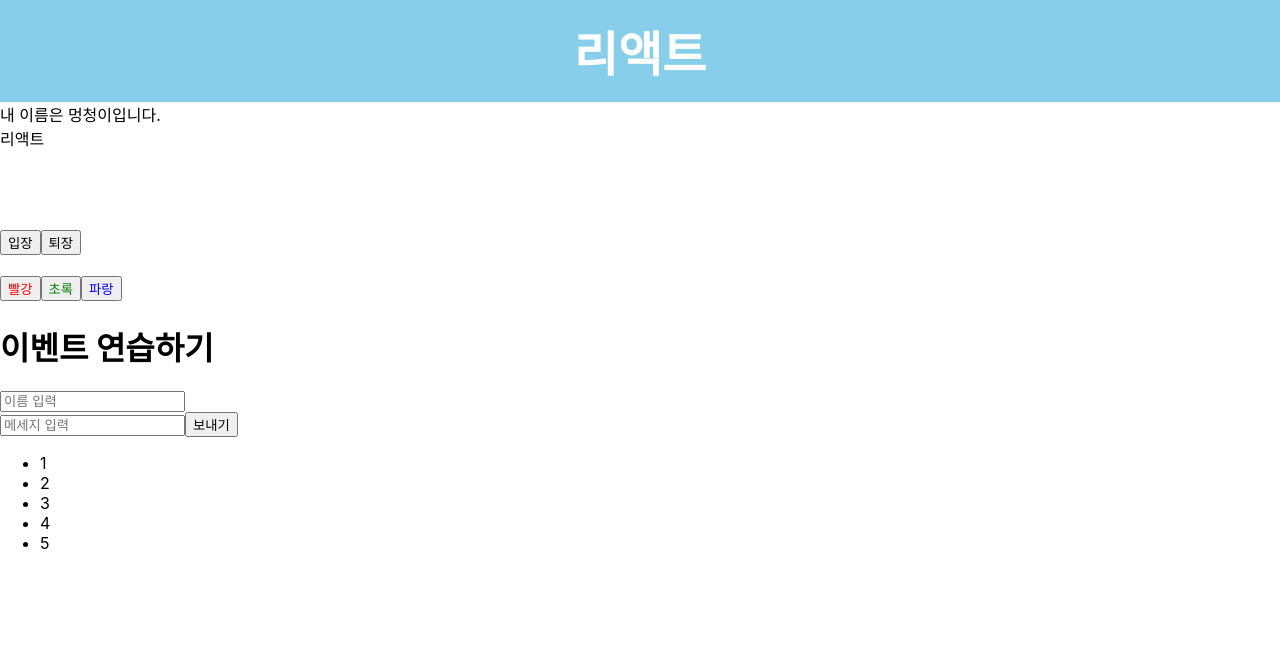
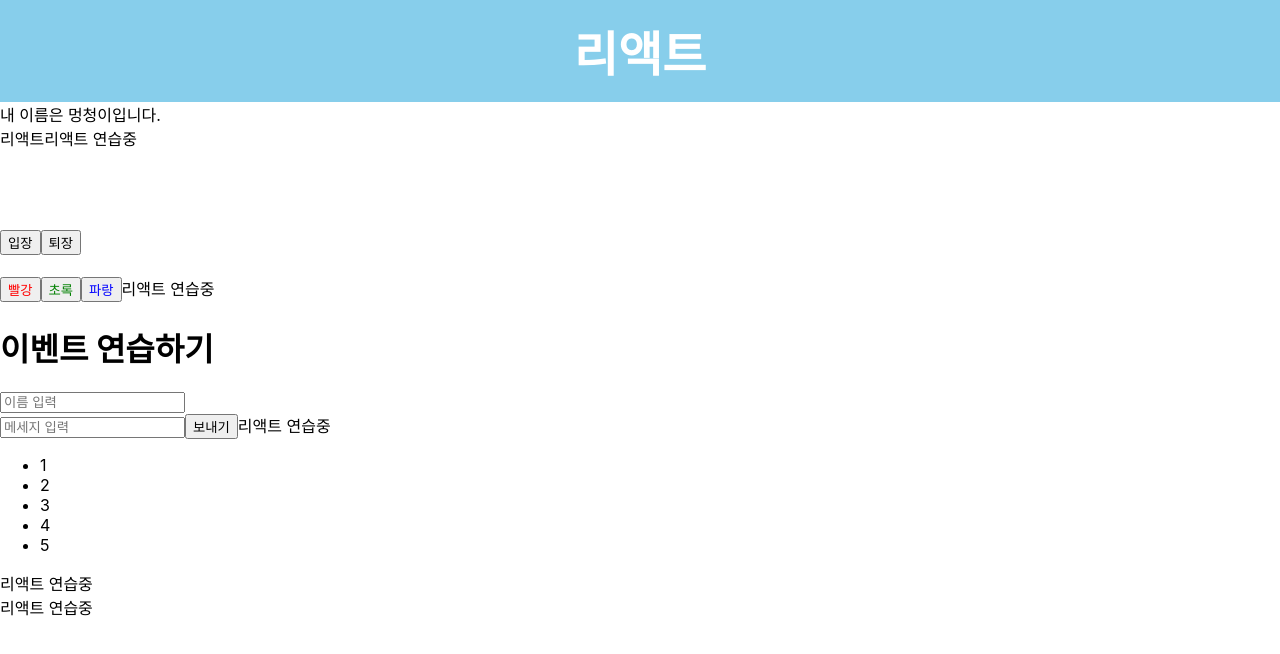
Before and after one commit to astraglus03/React-Practice, a React (Create React App) app in the folder control-react-tec/: page / in a window 1280 px wide. Shown: the top 654 px of the page. Built offline with nearby package versions, Linux system fonts and the light colour scheme.

Commit message:
23.03.04

```diff
--- a/control-react-tec/src/App.js
+++ b/control-react-tec/src/App.js
@@ -24,6 +24,7 @@ function App() {
       <State  />
       <ClickEvent />
       <IterationSample />
+      리액트 연습중
     </div>
   );
 }
--- a/control-react-tec/src/ClickEvent.jsx
+++ b/control-react-tec/src/ClickEvent.jsx
@@ -54,6 +54,7 @@ const ClickEvent = () => {
       />
 
       <button onClick={onClickSend}>보내기</button>
+      리액트 연습중
     </div>
   );
 };
--- a/control-react-tec/src/Component.jsx
+++ b/control-react-tec/src/Component.jsx
@@ -7,6 +7,7 @@ const Component = ({ name, children }) => {
       내 이름은 {name}입니다.
       {/* 태그와 태그 사이에 값을 넣어줄때에는 children 사용 */}
       {children}
+      리액트 연습중
     </div>
   );
 };
--- a/control-react-tec/src/IterationSample.jsx
+++ b/control-react-tec/src/IterationSample.jsx
@@ -4,7 +4,7 @@ const IterationSample = () => {
   var num = [1, 2, 3, 4, 5];
 
   var res = num.map((nums,index) => <li key={index}>{nums}</li>);
-  return <div><ul>{res}</ul></div>;
+  return <div><ul>{res}</ul>리액트 연습중</div>;
 };
 
 export default IterationSample;
--- a/control-react-tec/src/State.jsx
+++ b/control-react-tec/src/State.jsx
@@ -21,6 +21,7 @@ const State = () => {
       <button style={{ color: "blue" }} onClick={() => setColor("blue")}>
         파랑
       </button>
+      리액트 연습중
     </div>
   );
 };
```
